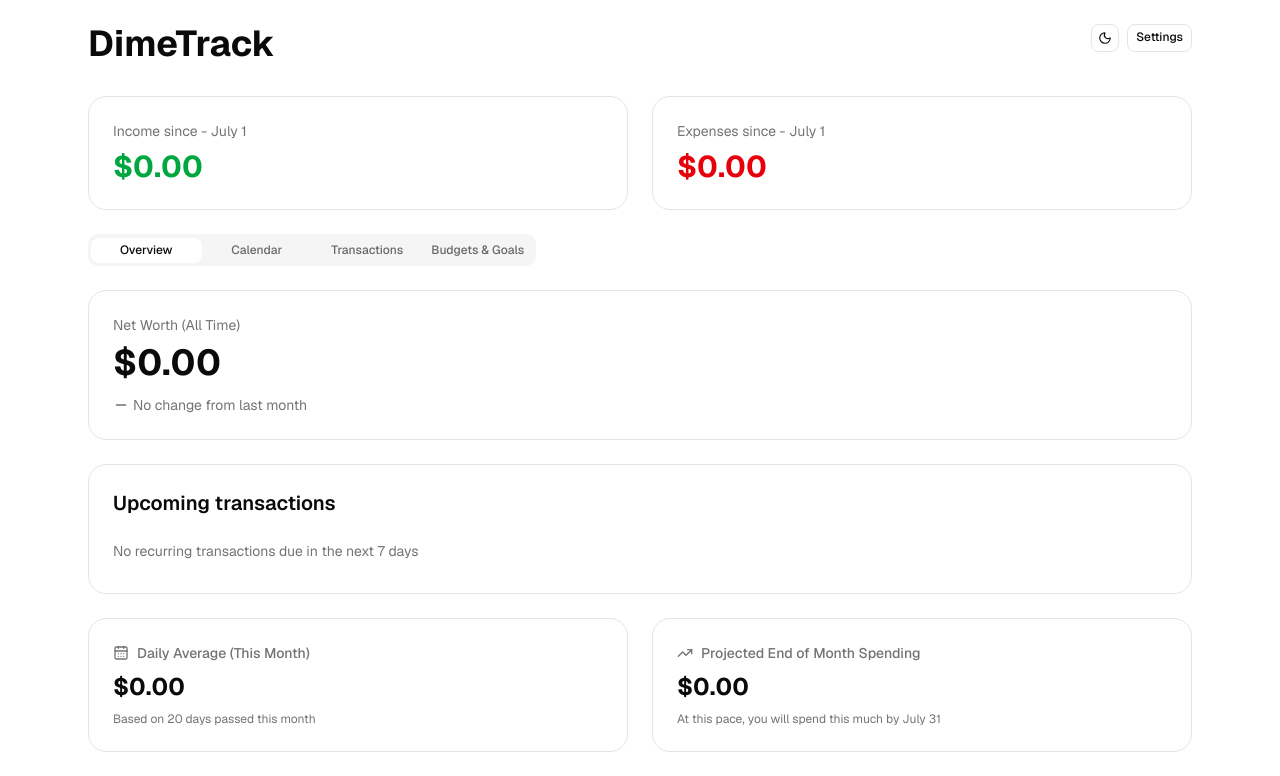
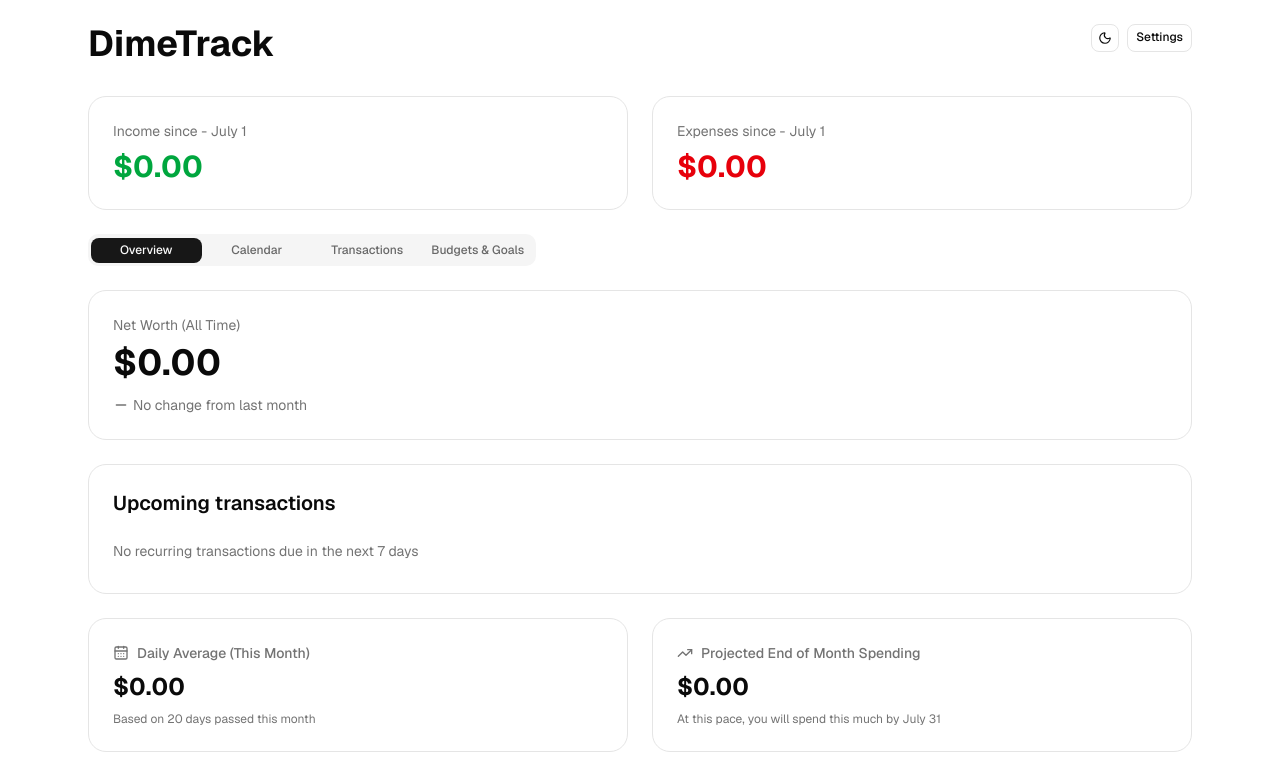
Before and after one commit to d3monas/DimeTrack, a Next.js app: page /app in a window 1280 px wide. Shown: the top 776 px of the page. Built offline with nearby package versions, Linux system fonts and the light colour scheme.

Commit message:
fix: force tab active state colors using ! modifier to override dark mode

```diff
--- a/app/app/page.tsx
+++ b/app/app/page.tsx
@@ -183,14 +183,22 @@ export default function Home() {
         if (!c.isValid()) {
           return
         }
+
         document.documentElement.style.setProperty("--primary", accentColor)
 
-        const foreground = c.brightness() > 0.5 ? "#000000" : "#ffffff"
+        const foreground = c.isDark() ? "#ffffff" : "#000000"
         document.documentElement.style.setProperty("--primary-foreground", foreground)
+        document.documentElement.style.setProperty("--ring", accentColor)
+
+        document.documentElement.style.setProperty("--accent", accentColor)
+        document.documentElement.style.setProperty("--accent-foreground", foreground)
         saveAccentColor(accentColor)
       } else {
         document.documentElement.style.removeProperty("--primary")
         document.documentElement.style.removeProperty("--primary-foreground")
+        document.documentElement.style.removeProperty("--ring")
+        document.documentElement.style.removeProperty("--accent")
+        document.documentElement.style.removeProperty("--accent-foreground")
         saveAccentColor("")
       }
     }
--- a/components/ui/tabs.tsx
+++ b/components/ui/tabs.tsx
@@ -65,8 +65,8 @@ function TabsTrigger({
       className={cn(
         "relative inline-flex h-[calc(100%-1px)] flex-1 items-center justify-center gap-1.5 rounded-md border border-transparent px-1.5 py-0.5 text-xs font-medium whitespace-nowrap text-foreground/60 transition-all group-data-vertical/tabs:w-full group-data-vertical/tabs:justify-start group-data-vertical/tabs:py-[calc(--spacing(1.25))] hover:text-foreground focus-visible:border-ring focus-visible:ring-[3px] focus-visible:ring-ring/50 focus-visible:outline-1 focus-visible:outline-ring disabled:pointer-events-none disabled:opacity-50 has-data-[icon=inline-end]:pr-1 has-data-[icon=inline-start]:pl-1 dark:text-muted-foreground dark:hover:text-foreground [&_svg]:pointer-events-none [&_svg]:shrink-0 [&_svg:not([class*='size-'])]:size-3.5",
         "group-data-[variant=line]/tabs-list:bg-transparent group-data-[variant=line]/tabs-list:data-active:bg-transparent dark:group-data-[variant=line]/tabs-list:data-active:border-transparent dark:group-data-[variant=line]/tabs-list:data-active:bg-transparent",
-        "data-active:bg-background data-active:text-foreground dark:data-active:border-input dark:data-active:bg-input/30 dark:data-active:text-foreground",
-        "after:absolute after:bg-foreground after:opacity-0 after:transition-opacity group-data-horizontal/tabs:after:inset-x-0 group-data-horizontal/tabs:after:bottom-[-5px] group-data-horizontal/tabs:after:h-0.5 group-data-vertical/tabs:after:inset-y-0 group-data-vertical/tabs:after:-right-1 group-data-vertical/tabs:after:w-0.5 group-data-[variant=line]/tabs-list:data-active:after:opacity-100",
+        "data-active:!bg-primary data-active:!text-primary-foreground",
+        "after:absolute after:bg-primary after:opacity-0 after:transition-opacity group-data-horizontal/tabs:after:inset-x-0 group-data-horizontal/tabs:after:bottom-[-5px] group-data-horizontal/tabs:after:h-0.5 group-data-vertical/tabs:after:inset-y-0 group-data-vertical/tabs:after:-right-1 group-data-vertical/tabs:after:w-0.5 group-data-[variant=line]/tabs-list:data-active:after:opacity-100",
         className
       )}
       {...props}
```
